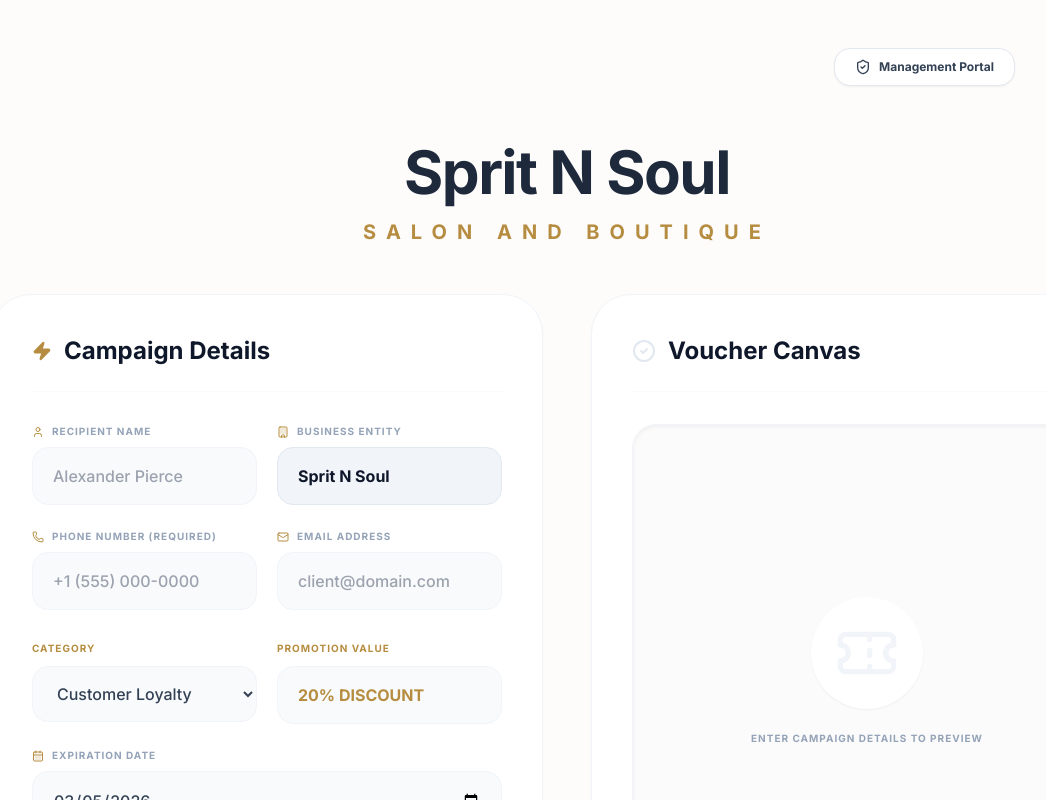
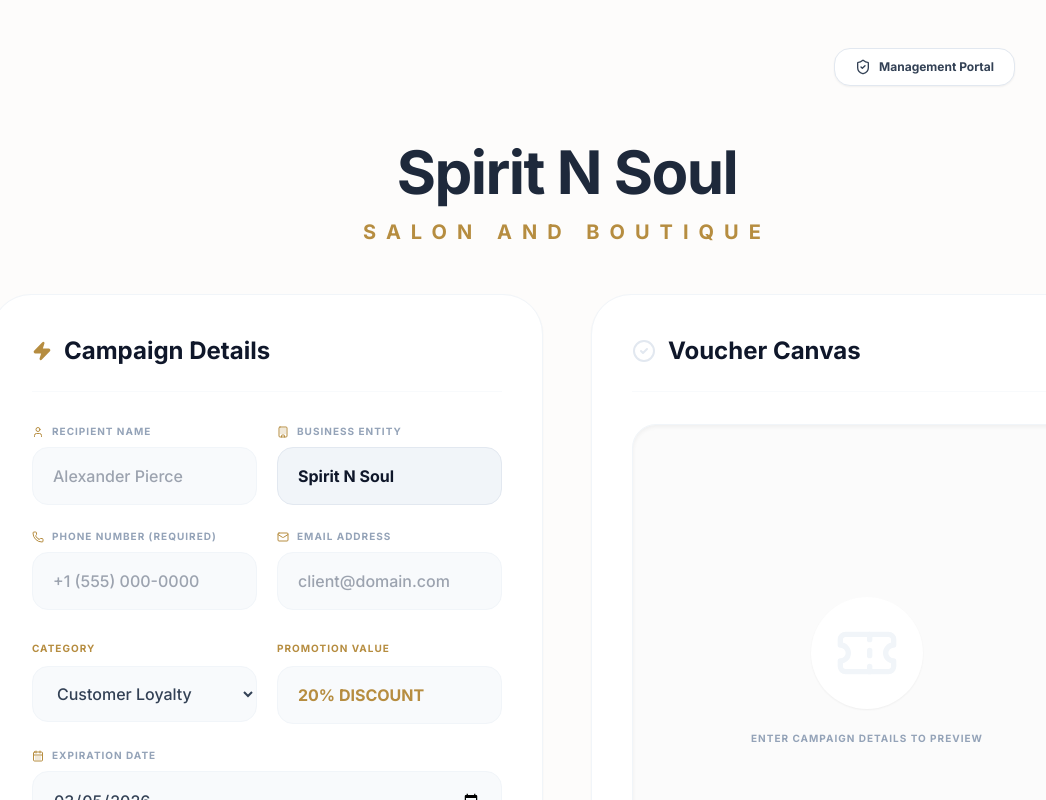
Before and after one commit to Aneezxavier1989/Coupon, a React (Vite) app: page / in a window 1280 px wide. Shown: the top 800 px of the page, without its empty margins (73-1119 px from the left). Built offline with nearby package versions, Linux system fonts and the light colour scheme.

Commit message:
Add files via upload

```diff
--- a/AdminPage.tsx
+++ b/AdminPage.tsx
@@ -83,7 +83,7 @@ const AdminPage: React.FC<AdminPageProps> = ({ onBack }) => {
     const link = document.createElement('a');
     const url = URL.createObjectURL(blob);
     link.setAttribute('href', url);
-    link.setAttribute('download', `sprit_n_soul_vouchers_${new Date().toISOString().split('T')[0]}.csv`);
+    link.setAttribute('download', `spirit_n_soul_vouchers_${new Date().toISOString().split('T')[0]}.csv`);
     link.style.visibility = 'hidden';
     document.body.appendChild(link);
     link.click();
@@ -93,7 +93,7 @@ const AdminPage: React.FC<AdminPageProps> = ({ onBack }) => {
   const handleReshare = (coupon: GeneratedCoupon) => {
     const cleanPhone = coupon.data.phone.replace(/\D/g, '');
     const message = encodeURIComponent(
-      `Resending your voucher from Sprit N Soul Salon and Boutique!\n` +
+      `Resending your voucher from Spirit N Soul Salon and Boutique!\n` +
       `Value: ${coupon.data.discountValue}\n` +
       `Voucher ID: ${coupon.data.serialNumber}`
     );
@@ -123,7 +123,7 @@ const AdminPage: React.FC<AdminPageProps> = ({ onBack }) => {
             </button>
             <div>
               <h1 className="text-3xl font-bold text-[#1e293b] tracking-tight">Voucher Archive</h1>
-              <p className="text-slate-500 font-medium">Managing Sprit N Soul digital assets</p>
+              <p className="text-slate-500 font-medium">Managing Spirit N Soul digital assets</p>
             </div>
           </div>
 
--- a/App.tsx
+++ b/App.tsx
@@ -33,7 +33,7 @@ const App: React.FC = () => {
     userName: '',
     phone: '',
     email: '',
-    businessName: 'Sprit N Soul',
+    businessName: 'Spirit N Soul',
     discountType: 'Customer Loyalty',
     discountValue: '20% DISCOUNT',
     expiryDate: getDefaultExpiry(),
@@ -116,7 +116,7 @@ const App: React.FC = () => {
     if (!generatedCoupon) return;
     const cleanPhone = generatedCoupon.data.phone.replace(/\D/g, '');
     const message = encodeURIComponent(
-      `✨ Hello ${generatedCoupon.data.userName}! Your exclusive voucher from Sprit N Soul is ready.\n\n` +
+      `✨ Hello ${generatedCoupon.data.userName}! Your exclusive voucher from Spirit N Soul is ready.\n\n` +
       `🎁 Benefit: ${generatedCoupon.data.discountValue}\n` +
       `🆔 ID: ${generatedCoupon.data.serialNumber}\n` +
       `📅 Valid Until: ${generatedCoupon.data.expiryDate}\n\n` +
@@ -133,7 +133,7 @@ const App: React.FC = () => {
       userName: '',
       phone: '',
       email: '',
-      businessName: 'Sprit N Soul',
+      businessName: 'Spirit N Soul',
       discountType: 'Customer Loyalty',
       discountValue: '20% DISCOUNT',
       expiryDate: getDefaultExpiry(),
@@ -158,7 +158,7 @@ const App: React.FC = () => {
 
         <div className="text-center pt-8">
           <h1 className="text-6xl font-extrabold text-[#1e293b] tracking-tight">
-            Sprit N Soul
+            Spirit N Soul
           </h1>
           <p className="text-[#B68D40] text-xl font-bold tracking-[0.5em] uppercase mt-4">
             Salon and Boutique
@@ -344,7 +344,7 @@ const App: React.FC = () => {
               {status === GenerationStatus.SUCCESS && generatedCoupon && (
                 <img
                   src={generatedCoupon.dataUrl}
-                  alt="Sprit N Soul Voucher"
+                  alt="Spirit N Soul Voucher"
                   className="w-full h-full object-cover animate-in fade-in zoom-in duration-700 shadow-2xl"
                 />
               )}
@@ -374,7 +374,7 @@ const App: React.FC = () => {
 
       <footer className="mt-20 text-slate-300 text-[10px] font-bold uppercase tracking-[0.5em] flex items-center gap-6">
         <span className="h-[1px] w-16 bg-slate-100"></span>
-        Sprit N Soul Salon and Boutique © 2026
+        Spirit N Soul Salon and Boutique © 2026
         <span className="h-[1px] w-16 bg-slate-100"></span>
       </footer>
     </div>
--- a/index.html
+++ b/index.html
@@ -3,7 +3,7 @@
 <head>
   <meta charset="UTF-8">
   <meta name="viewport" content="width=device-width, initial-scale=1.0">
-  <title>Sprit N Soul | Professional Coupon Designer</title>
+  <title>Spirit N Soul | Professional Coupon Designer</title>
   <script src="https://cdn.tailwindcss.com"></script>
   <link href="https://fonts.googleapis.com/css2?family=Inter:wght@300;400;500;600;700&display=swap" rel="stylesheet">
   <style>
```
Also changed, not shown: assets/logo.ts (+1 -1 lines).
